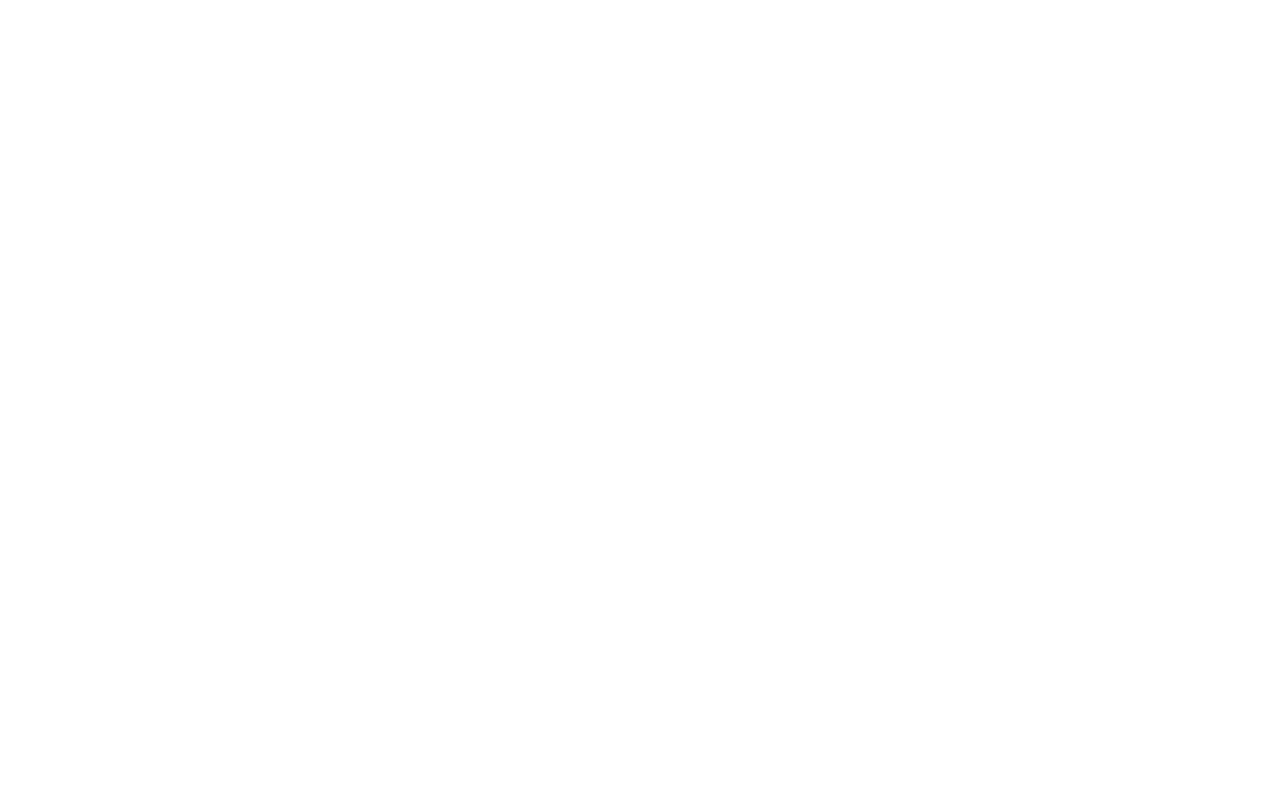
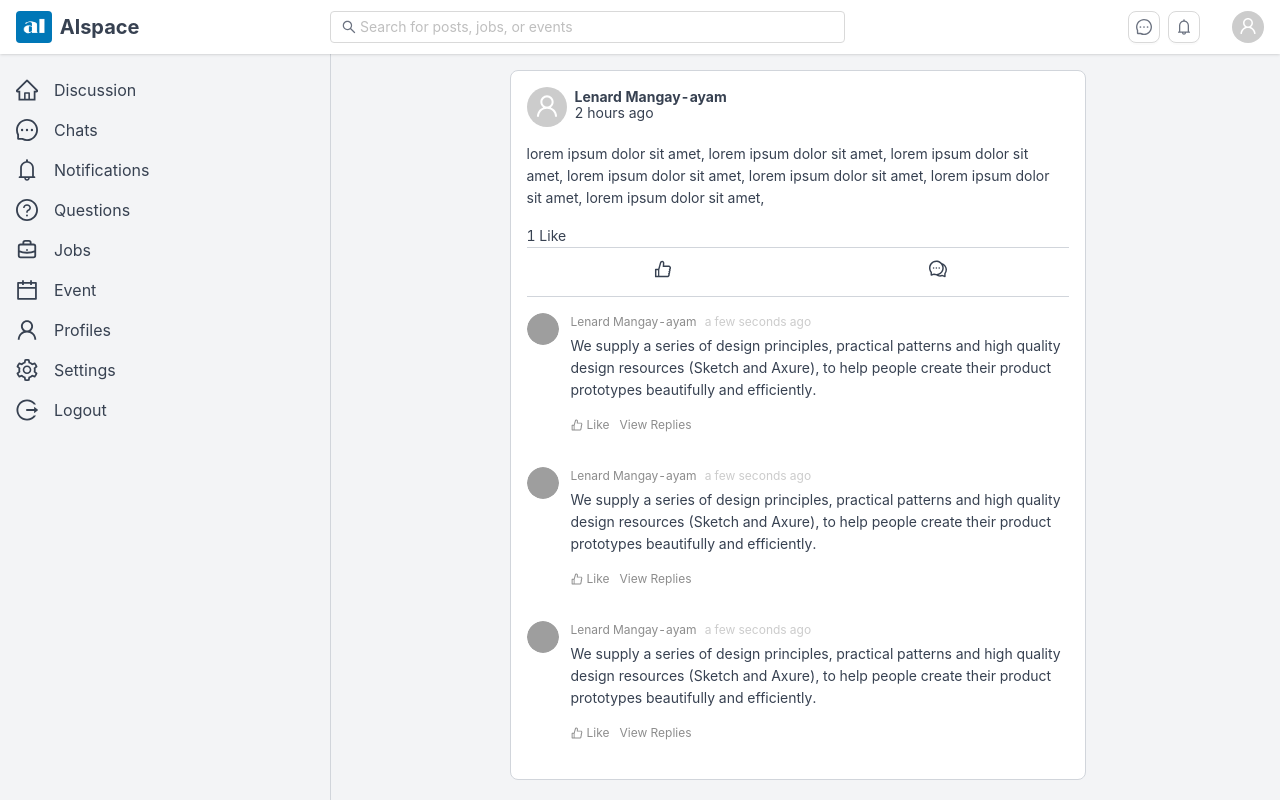
Before and after one commit to lenard123/alspace, a React (Vite) app in the folder client/: page /post/1 in a window 1280 px wide. Before the commit this address had no page. Built offline with nearby package versions, Linux system fonts and the light colour scheme; grey boxes are pictures that could not be loaded.

Commit message:
Comments added

```diff
--- a/client/package.json
+++ b/client/package.json
@@ -10,6 +10,7 @@
   "dependencies": {
     "@ant-design/icons": "^4.7.0",
     "antd": "^4.19.1",
+    "moment": "^2.29.1",
     "react": "^17.0.2",
     "react-dom": "^17.0.2",
     "react-router-dom": "^6.2.2"
--- a/client/src/App.jsx
+++ b/client/src/App.jsx
@@ -1,6 +1,9 @@
 import { BrowserRouter, Routes, Route } from 'react-router-dom'
+
 import MainLayout from './components/layout/MainLayout'
+
 import Home from './pages/Home/Home'
+import Post from './pages/Post/[id]'
 
 export default () => (
     <BrowserRouter>
@@ -8,6 +11,7 @@
 
             <Route path='/' element={<MainLayout />} >
                 <Route index element={<Home />}/>
+                <Route path='/post/:id' element={<Post />} />
             </Route>
 
         </Routes>
--- /dev/null
+++ b/client/src/components/Comment/Comment.jsx
@@ -0,0 +1,32 @@
+import moment from 'moment'
+import { Avatar,  Comment, Tooltip} from 'antd'
+import { LikeOutlined } from '@ant-design/icons'
+
+export default function()
+{
+    return (
+        <Comment
+            actions={[
+                <span key='comment-like'>
+                    <LikeOutlined />
+                    <span className='pl-1'>Like</span>
+                </span>,
+                <span key='comment-reply'>View Replies</span>
+            ]}
+            author='Lenard Mangay-ayam'
+            avatar={<Avatar src="https://joeschmoe.io/api/v1/random" alt="Han Solo" />}
+            content={
+                <p>
+                We supply a series of design principles, practical patterns and high quality design
+                resources (Sketch and Axure), to help people create their product prototypes beautifully
+                and efficiently.
+                </p>
+            }
+            datetime={
+                <Tooltip title={moment().format('YYYY-MM-DD HH:mm:ss')}>
+                <span>{moment().fromNow()}</span>
+                </Tooltip>
+            }
+        />
+    )
+}
--- a/client/src/pages/Home/components/Post.jsx
+++ b/client/src/components/Post/Post.jsx
@@ -1,10 +1,11 @@
-import { Avatar,  } from 'antd'
+import { Link } from 'react-router-dom'
+import { Avatar } from 'antd'
 import { UserOutlined, LikeOutlined, CommentOutlined } from '@ant-design/icons'
 
-export default function ()
+export default function ({ children })
 {
     return (
-        <div className='flex flex-col gap-4 w-full sm:rounded-lg bg-white border border-solid p-4 pb-1 border-gray-300'>
+        <div className='flex flex-col w-full sm:rounded-lg bg-white border border-solid p-4 pb-1 border-gray-300'>
 
             <div className='flex gap-2 items-center'>
                 <Avatar size='large' icon={<UserOutlined />} />
@@ -16,15 +17,26 @@
                 </div>
             </div>
 
-            <div>
+            <div className='my-4'>
                 lorem ipsum dolor sit amet, lorem ipsum dolor sit amet, lorem ipsum dolor sit amet, lorem ipsum dolor sit amet, lorem ipsum dolor sit amet, lorem ipsum dolor sit amet, lorem ipsum dolor sit amet,
             </div>
 
-            <div className='flex gap-2 text-lg pt-1 border-t border-gray-300'>
-                <button className='flex-grow py-1 bg-white hover:bg-gray-100 rounded-full'><LikeOutlined /></button>
-                <button className='flex-grow py-1 bg-white hover:bg-gray-100 rounded-full'><CommentOutlined /></button>
+            <div>
+                1 Like
             </div>
 
+            <div className='flex gap-2 text-lg py-1 border-t border-gray-300'>
+                <button className='flex-grow py-1 bg-white hover:bg-gray-100 rounded-full'><LikeOutlined /></button>
+                <Link to='/post/1' className='flex-grow py-1 text-center bg-white hover:bg-gray-100 rounded-full'><CommentOutlined /></Link>
+            </div>
+
+            {
+                !!children && (
+                    <div className='mt-1 mb-4 border-t border-gray-300'>
+                        { children }
+                    </div>
+                )
+            }
 
         </div>
     )
--- a/client/src/index.css
+++ b/client/src/index.css
@@ -8,3 +8,11 @@
     border-width: 0;
     border-style: solid;
 }
+
+a {
+    color: unset;
+}
+
+a:hover {
+    color: unset;
+}
--- a/client/src/pages/Home/Home.jsx
+++ b/client/src/pages/Home/Home.jsx
@@ -1,6 +1,6 @@
 import { Avatar, Input } from 'antd'
 import { UserOutlined, CameraFilled } from '@ant-design/icons'
-import Post from './components/Post'
+import Post from '/src/components/Post/Post'
 
 export default function() {
     return (
--- /dev/null
+++ b/client/src/pages/Post/[id].jsx
@@ -0,0 +1,15 @@
+import Post from '/src/components/Post/Post'
+import Comment from '/src/components/Comment/Comment'
+
+export default function()
+{
+    return (
+        <div className='my-4 max-w-xl mx-auto'>
+            <Post>
+                <Comment />
+                <Comment />
+                <Comment />
+            </Post>
+        </div>
+    )
+}
```
Also changed, not shown: 1 other file (tests, documents, lock files or other folders).
